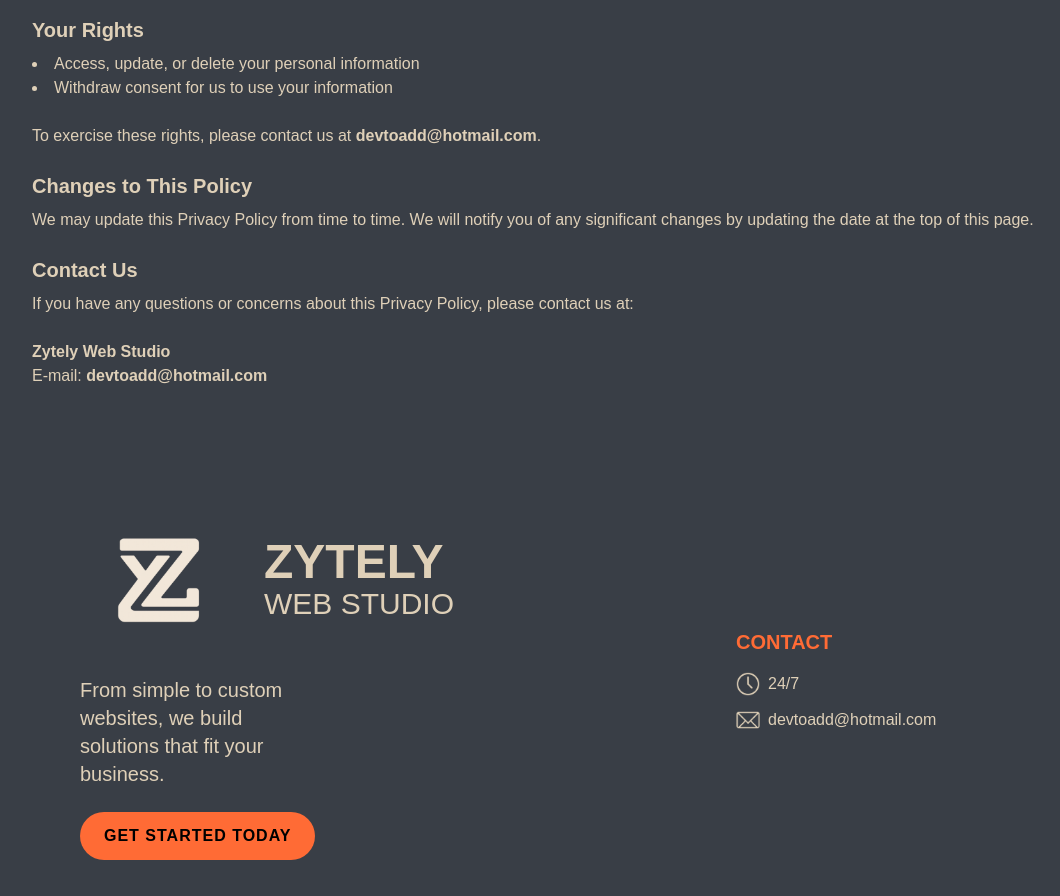
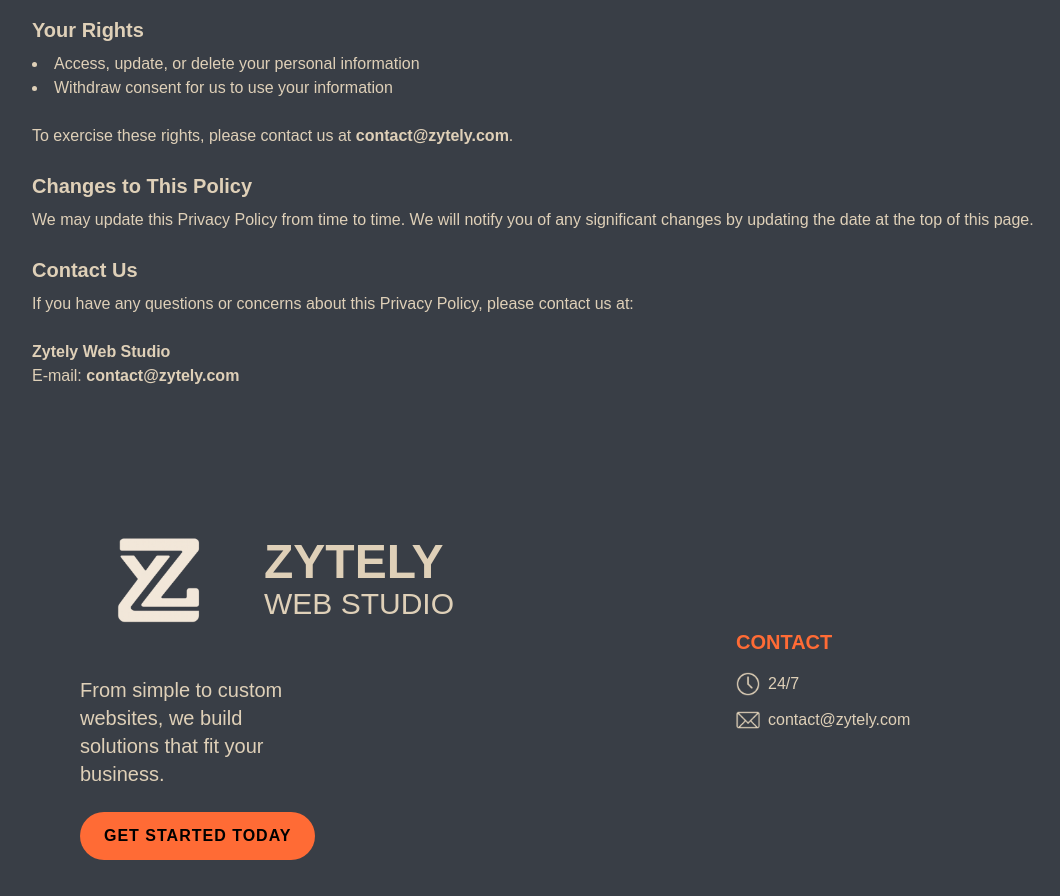
Before and after one commit to Toadie11/zytely, a Next.js app: page /privacyPolicy in a window 1280 px wide. Shown: the part 900-1796 px from the top of the page, without its empty margins (96-1156 px from the left). Built offline with nearby package versions, Linux system fonts and the light colour scheme.

Commit message:
change mail

```diff
--- a/components/footer.js
+++ b/components/footer.js
@@ -80,7 +80,7 @@ export default function Footer() {
               alt="Email"
               className="h-6 w-auto mr-2"
             />
-            <span>devtoadd@hotmail.com</span>
+            <span>contact@zytely.com</span>
           </div>
         </div>
       </div>
--- a/pages/contact.js
+++ b/pages/contact.js
@@ -49,7 +49,7 @@ export default function Contact() {
     // EmailJS integration
     emailjs
       .send(
-        "service_er3v6j7", // Replace with your EmailJS service ID
+        "service_21m7i1k", // Replace with your EmailJS service ID
         "template_f5bdxj6", // Replace with your EmailJS template ID
         {
           name: form.name,
--- a/pages/privacyPolicy.js
+++ b/pages/privacyPolicy.js
@@ -89,7 +89,7 @@ export default function PrivacyPolicy() {
       </ul>
       <p className="mb-6">
         To exercise these rights, please contact us at{" "}
-        <span className="font-bold">devtoadd@hotmail.com</span>.
+        <span className="font-bold">contact@zytely.com</span>.
       </p>
       <h2
         className="text-xl font-bold mb-2"
@@ -114,7 +114,7 @@ export default function PrivacyPolicy() {
         <br />
         <span className="font-bold">Zytely Web Studio</span>
         <br />
-        E-mail: <span className="font-bold">devtoadd@hotmail.com</span>
+        E-mail: <span className="font-bold">contact@zytely.com</span>
       </p>
     </div>
   );
--- a/pages/termsOfService.js
+++ b/pages/termsOfService.js
@@ -117,7 +117,7 @@ export default function TermsOfService() {
         <br />
         <span className="font-bold">Zytely Web Studio</span>
         <br />
-        E-mail: <span className="font-bold">devtoadd@hotmail.com</span>
+        E-mail: <span className="font-bold">contact@zytely.com</span>
       </p>
     </div>
   );
```
